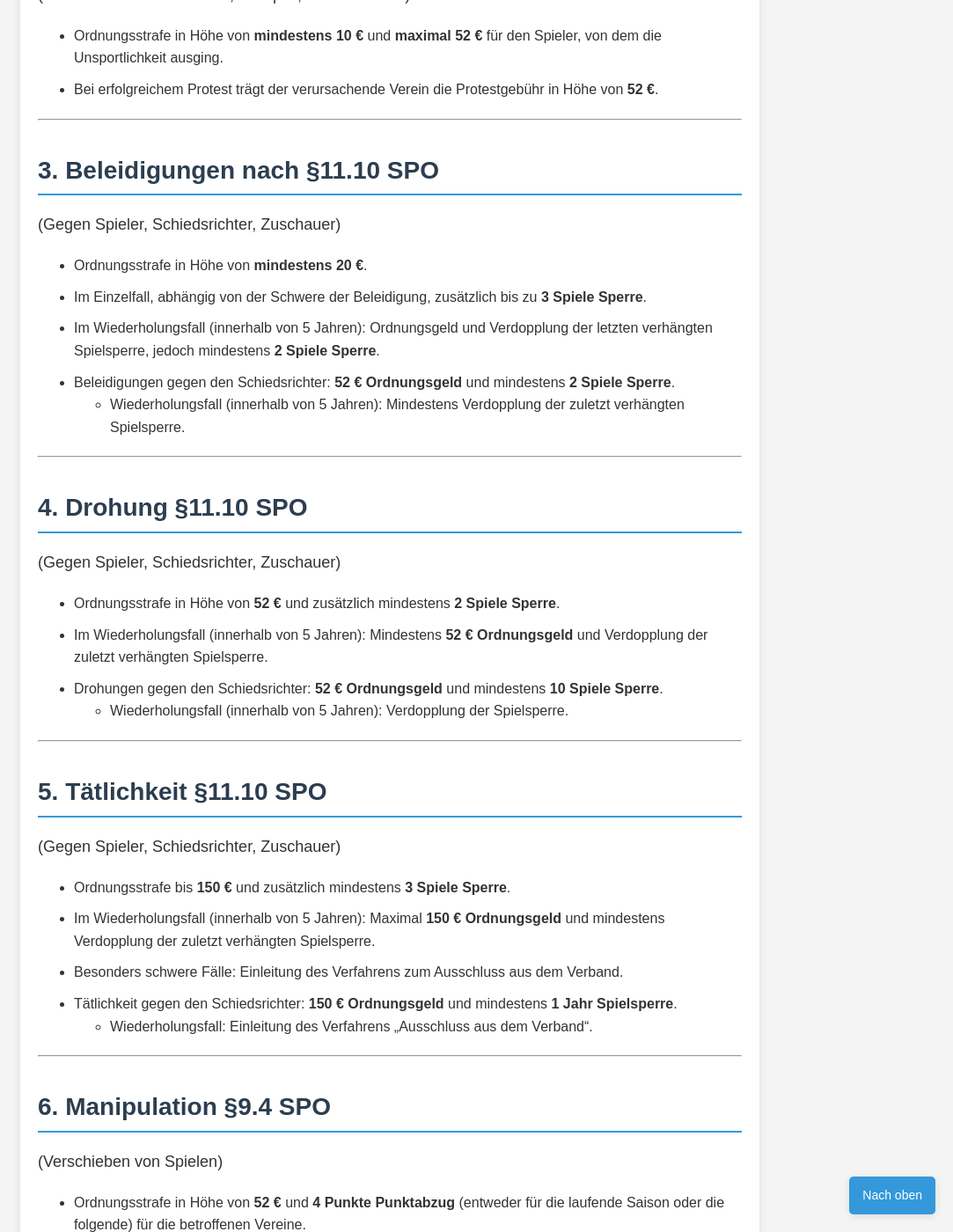
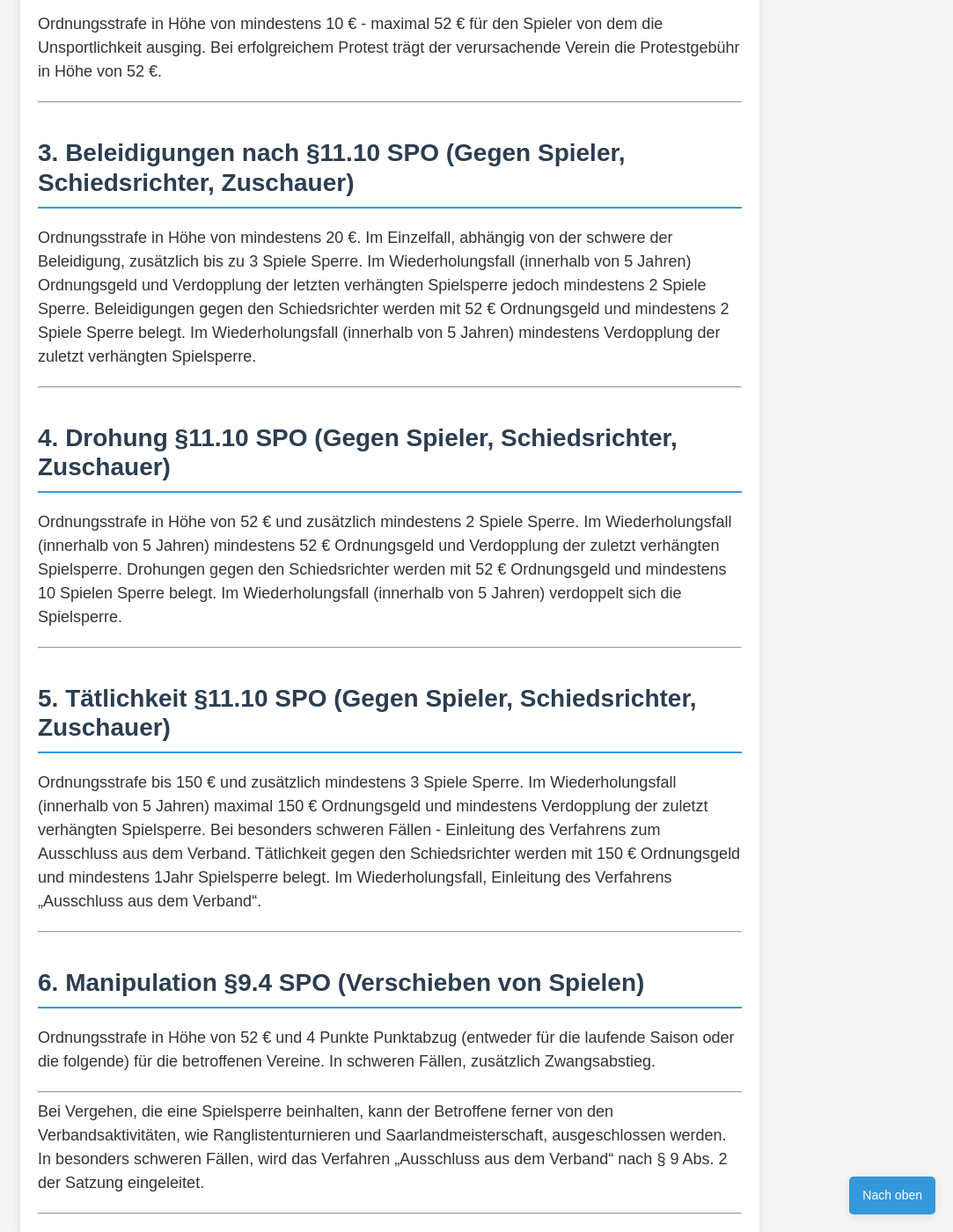
Before and after one commit to Deutscher-Tischfussballbund/stfv-docs, a Jekyll site: the page built from docs/Leitfaden_des_Schiedsgerichts.md, in a window 1280 px wide and 1400 px high, scrolled down 1156 px. Shown: the whole window at 88% size, without its empty margins (197-1280 px from the left). Built offline with Jekyll 4.4.1, drawn with Linux system fonts in a browser that asks for light colours; our own code applies the rules of GitHub Pages for plain Markdown files; some of the changed text lies outside the part shown.

Commit message:
Update Leitfaden_des_Schiedsgerichts.md

```diff
--- a/docs/Leitfaden_des_Schiedsgerichts.md
+++ b/docs/Leitfaden_des_Schiedsgerichts.md
@@ -22,62 +22,36 @@ Der folgende Leitfaden soll der Tischfußballgemeinschaft die Entscheidungen und
 
 ---
 
-# Unsportlichkeit nach §11.4 SPO
+# Unsportlichkeit nach §11.4 SPO (trennen vom Ball, Zeitspiel, anheben usw.)
 
-(Unfaires Trennen vom Ball, Zeitspiel, Anheben usw.)
-
-- Ordnungsstrafe in Höhe von **mindestens 10 €** und **maximal 52 €** für den Spieler, von dem die Unsportlichkeit ausging.
-- Bei erfolgreichem Protest trägt der verursachende Verein die Protestgebühr in Höhe von **52 €**.
+Ordnungsstrafe in Höhe von mindestens 10 € - maximal 52 € für den Spieler von dem die Unsportlichkeit ausging. Bei erfolgreichem Protest trägt der verursachende Verein die Protestgebühr in Höhe von 52 €.
 
 ---
 
-# Beleidigungen nach §11.10 SPO
+# Beleidigungen nach §11.10 SPO (Gegen Spieler, Schiedsrichter, Zuschauer)
 
-(Gegen Spieler, Schiedsrichter, Zuschauer)
-
-- Ordnungsstrafe in Höhe von **mindestens 20 €**.
-- Im Einzelfall, abhängig von der Schwere der Beleidigung, zusätzlich bis zu **3 Spiele Sperre**.
-- Im Wiederholungsfall (innerhalb von 5 Jahren): Ordnungsgeld und Verdopplung der letzten verhängten Spielsperre, jedoch mindestens **2 Spiele Sperre**.
-- Beleidigungen gegen den Schiedsrichter: **52 € Ordnungsgeld** und mindestens **2 Spiele Sperre**.
-  - Wiederholungsfall (innerhalb von 5 Jahren): Mindestens Verdopplung der zuletzt verhängten Spielsperre.
+Ordnungsstrafe in Höhe von mindestens 20 €. Im Einzelfall, abhängig von der schwere der Beleidigung, zusätzlich bis zu 3 Spiele Sperre. Im Wiederholungsfall (innerhalb von 5 Jahren) Ordnungsgeld und Verdopplung der letzten verhängten Spielsperre jedoch mindestens 2 Spiele Sperre. Beleidigungen gegen den Schiedsrichter werden mit 52 € Ordnungsgeld und mindestens 2 Spiele Sperre belegt. Im Wiederholungsfall (innerhalb von 5 Jahren) mindestens Verdopplung der zuletzt verhängten Spielsperre.
 
 ---
 
-# Drohung §11.10 SPO
+# Drohung §11.10 SPO (Gegen Spieler, Schiedsrichter, Zuschauer)
 
-(Gegen Spieler, Schiedsrichter, Zuschauer)
-
-- Ordnungsstrafe in Höhe von **52 €** und zusätzlich mindestens **2 Spiele Sperre**.
-- Im Wiederholungsfall (innerhalb von 5 Jahren): Mindestens **52 € Ordnungsgeld** und Verdopplung der zuletzt verhängten Spielsperre.
-- Drohungen gegen den Schiedsrichter: **52 € Ordnungsgeld** und mindestens **10 Spiele Sperre**.
-  - Wiederholungsfall (innerhalb von 5 Jahren): Verdopplung der Spielsperre.
+Ordnungsstrafe in Höhe von 52 € und zusätzlich mindestens 2 Spiele Sperre. Im Wiederholungsfall (innerhalb von 5 Jahren) mindestens 52 € Ordnungsgeld und Verdopplung der zuletzt verhängten Spielsperre. Drohungen gegen den Schiedsrichter werden mit 52 € Ordnungsgeld und mindestens 10 Spielen Sperre belegt. Im Wiederholungsfall (innerhalb von 5 Jahren) verdoppelt sich die Spielsperre.
 
 ---
 
-# Tätlichkeit §11.10 SPO
+# Tätlichkeit §11.10 SPO (Gegen Spieler, Schiedsrichter, Zuschauer)
 
-(Gegen Spieler, Schiedsrichter, Zuschauer)
-
-- Ordnungsstrafe bis **150 €** und zusätzlich mindestens **3 Spiele Sperre**.
-- Im Wiederholungsfall (innerhalb von 5 Jahren): Maximal **150 € Ordnungsgeld** und mindestens Verdopplung der zuletzt verhängten Spielsperre.
-- Besonders schwere Fälle: Einleitung des Verfahrens zum Ausschluss aus dem Verband.
-- Tätlichkeit gegen den Schiedsrichter: **150 € Ordnungsgeld** und mindestens **1 Jahr Spielsperre**.
-  - Wiederholungsfall: Einleitung des Verfahrens „Ausschluss aus dem Verband“.
+Ordnungsstrafe bis 150 € und zusätzlich mindestens 3 Spiele Sperre. Im Wiederholungsfall (innerhalb von 5 Jahren) maximal 150 € Ordnungsgeld und mindestens Verdopplung der zuletzt verhängten Spielsperre. Bei besonders schweren Fällen - Einleitung des Verfahrens zum Ausschluss aus dem Verband. Tätlichkeit gegen den Schiedsrichter werden mit 150 € Ordnungsgeld und mindestens 1Jahr Spielsperre belegt. Im Wiederholungsfall, Einleitung des Verfahrens „Ausschluss aus dem Verband“.
 
 ---
 
-# Manipulation §9.4 SPO
+# Manipulation §9.4 SPO (Verschieben von Spielen)
 
-(Verschieben von Spielen)
-
-- Ordnungsstrafe in Höhe von **52 €** und **4 Punkte Punktabzug** (entweder für die laufende Saison oder die folgende) für die betroffenen Vereine.
-- In schweren Fällen: Zusätzlich Zwangsabstieg.
+Ordnungsstrafe in Höhe von 52 € und 4 Punkte Punktabzug (entweder für die laufende Saison oder die folgende) für die betroffenen Vereine. In schweren Fällen, zusätzlich Zwangsabstieg.
 
 ---
 
-# Weitere Bestimmungen
-
-- Bei Vergehen, die eine Spielsperre beinhalten, kann der Betroffene zusätzlich von den Verbandsaktivitäten, wie Ranglistenturnieren und Saarlandmeisterschaft, ausgeschlossen werden.
-- In besonders schweren Fällen wird das Verfahren „Ausschluss aus dem Verband“ nach §9 Abs. 2 der Satzung eingeleitet.
+Bei Vergehen, die eine Spielsperre beinhalten, kann der Betroffene ferner von den Verbandsaktivitäten, wie Ranglistenturnieren und Saarlandmeisterschaft, ausgeschlossen werden. In besonders schweren Fällen, wird das Verfahren „Ausschluss aus dem Verband“ nach § 9 Abs. 2 der Satzung eingeleitet.
 
 ---
```
